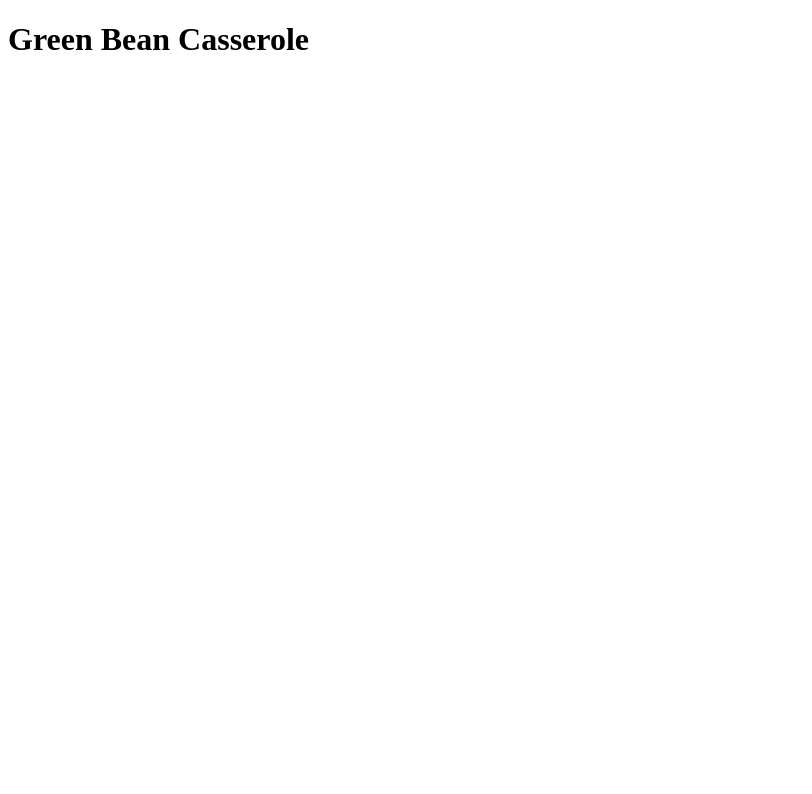
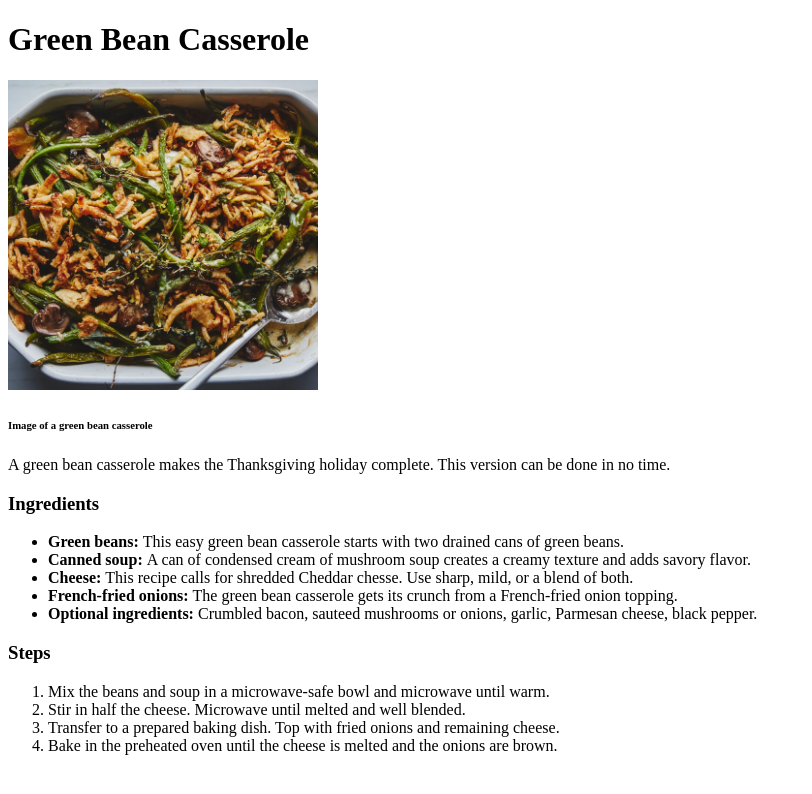
Before and after one commit to DonPuma/odin-recipes, a plain HTML site: page recipes/casserole.html in a window 1280 px wide. Shown: the whole page, without its empty margins (0-812 px from the left). Drawn offline with Linux system fonts and the light colour scheme.

Commit message:
Add content to the casserole page
Add the ingredients and steps to make the green bean casserole

```diff
--- a/recipes/casserole.html
+++ b/recipes/casserole.html
@@ -6,5 +6,24 @@
 </head>
 <body>
     <h1>Green Bean Casserole</h1>
+    <img src="../images/casserole.jpg" alt="Green Bean Casserole" height="310" width="310">
+    <h6>Image of a green bean casserole</h6>
+    <p>A green bean casserole makes the Thanksgiving holiday complete. This version can be done in no time.</p>
+    <h3>Ingredients</h3>
+    <ul>
+        <li><strong>Green beans: </strong>This easy green bean casserole starts with two drained cans of green beans.</li>
+        <li><strong>Canned soup: </strong>A can of condensed cream of mushroom soup creates a creamy texture and adds savory flavor.</li>
+        <li><strong>Cheese: </strong>This recipe calls for shredded Cheddar chesse. Use sharp, mild, or a blend of both.</li>
+        <li><strong>French-fried onions: </strong> The green bean casserole gets its crunch from a French-fried onion topping.</li>
+        <li><strong>Optional ingredients: </strong>Crumbled bacon, sauteed mushrooms or onions, garlic, Parmesan cheese, black pepper.</li>
+    </ul>
+    <h3>Steps</h3>
+    <ol>
+        <li>Mix the beans and soup in a microwave-safe bowl and microwave until warm.</li>
+        <li>Stir in half the cheese. Microwave until melted and well blended.</li>
+        <li>Transfer to a prepared baking dish. Top with fried onions and remaining cheese.</li>
+        <li>Bake in the preheated oven until the cheese is melted and the onions are brown.</li>
+    </ol>
+
 </body>
 </html>
```
Also changed, not shown: images/casserole.jpg (added).
